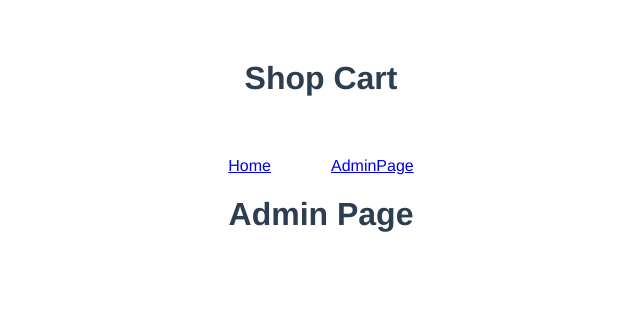
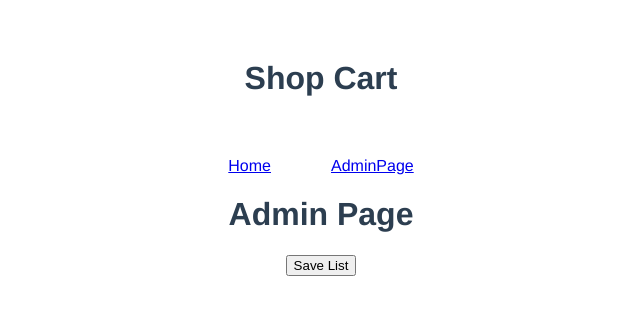
Before and after one commit to Popa-Andrei-Valentin/hipposhop, a Vue app: page /admin in a window 1280 px wide. Shown: the top 314 px of the page, without its empty margins (319-959 px from the left). Built offline with nearby package versions, Linux system fonts and the light colour scheme.

Commit message:
Local Storage Functionality

```diff
--- a/src/views/AdminPage.vue
+++ b/src/views/AdminPage.vue
@@ -1,5 +1,31 @@
 <template>
-<h1>Admin Page</h1>
+    <h1>Admin Page</h1>
+    <div>
+        <button @click="saveList">Save List</button>
+    </div>
 </template>
 
-<script></script>
+<script>
+import json from '../../src/assets/test.json'
+console.log(json)
+
+// iterare localStorage
+// let tabel = JSON.parse(localStorage.getItem('LOCAL_KEY_CART_products'));
+// console.log(tabel)
+// for(let i=0; i< tabel.length; i++){
+//     console.log(tabel[i].title)
+// }
+
+export default {
+    name: 'AdminPage',
+    props: {},
+    methods: {
+        saveList() {
+            // Functie stocare in Local Storage
+            localStorage.setItem('LOCAL_KEY_CART_products', JSON.stringify(json));
+        }
+    }
+
+}
+
+</script>
--- a/src/views/HomePage.vue
+++ b/src/views/HomePage.vue
@@ -1,5 +1,8 @@
 <template>
 <h1>Home Page</h1>
+
 </template>
 
-<script></script>
+<script>
+export default{}
+</script>
```
Also changed, not shown: src/main.js (+10 -0 lines).
